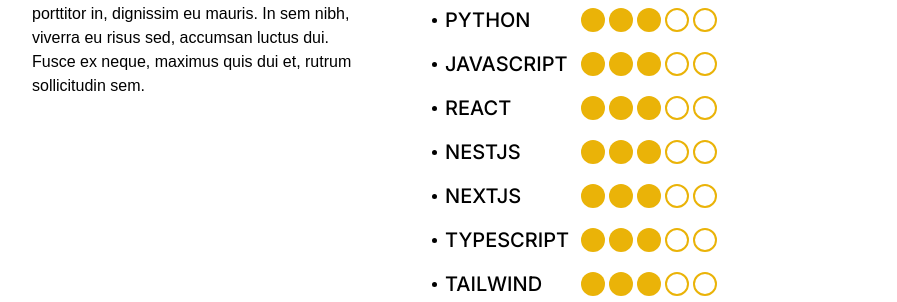
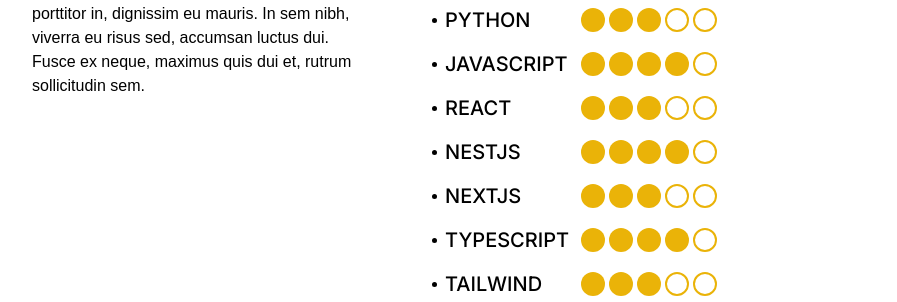
Before and after one commit to Nicolasmoss92/portifolio_nicolas, a Next.js app: page /home in a window 1280 px wide. Shown: the part 802-1104 px from the top of the page, without its empty margins (256-1153 px from the left). Built offline with nearby package versions, Linux system fonts and the light colour scheme.

Commit message:
feat: habilidades

```diff
--- a/src/app/home/page.tsx
+++ b/src/app/home/page.tsx
@@ -119,10 +119,10 @@
                       }}></span>
                       <p className="text-xl font-medium mr-4 w-24">JAVASCRIPT</p>
                       <div className="flex space-x-1 ml-6">
+                      <div className="w-6 h-6 bg-yellow-500 rounded-full"></div>
                         <div className="w-6 h-6 bg-yellow-500 rounded-full"></div>
                         <div className="w-6 h-6 bg-yellow-500 rounded-full"></div>
                         <div className="w-6 h-6 bg-yellow-500 rounded-full"></div>
-                        <div className="w-6 h-6 border-2 border-yellow-500 rounded-full"></div>
                         <div className="w-6 h-6 border-2 border-yellow-500 rounded-full"></div>
                       </div>
                     </li>
@@ -158,7 +158,7 @@
                         <div className="w-6 h-6 bg-yellow-500 rounded-full"></div>
                         <div className="w-6 h-6 bg-yellow-500 rounded-full"></div>
                         <div className="w-6 h-6 bg-yellow-500 rounded-full"></div>
-                        <div className="w-6 h-6 border-2 border-yellow-500 rounded-full"></div>
+                        <div className="w-6 h-6 bg-yellow-500 rounded-full"></div>
                         <div className="w-6 h-6 border-2 border-yellow-500 rounded-full"></div>
                       </div>
                     </li>
@@ -194,7 +194,7 @@
                         <div className="w-6 h-6 bg-yellow-500 rounded-full"></div>
                         <div className="w-6 h-6 bg-yellow-500 rounded-full"></div>
                         <div className="w-6 h-6 bg-yellow-500 rounded-full"></div>
-                        <div className="w-6 h-6 border-2 border-yellow-500 rounded-full"></div>
+                        <div className="w-6 h-6 bg-yellow-500 rounded-full"></div>
                         <div className="w-6 h-6 border-2 border-yellow-500 rounded-full"></div>
                       </div>
                     </li>
```
